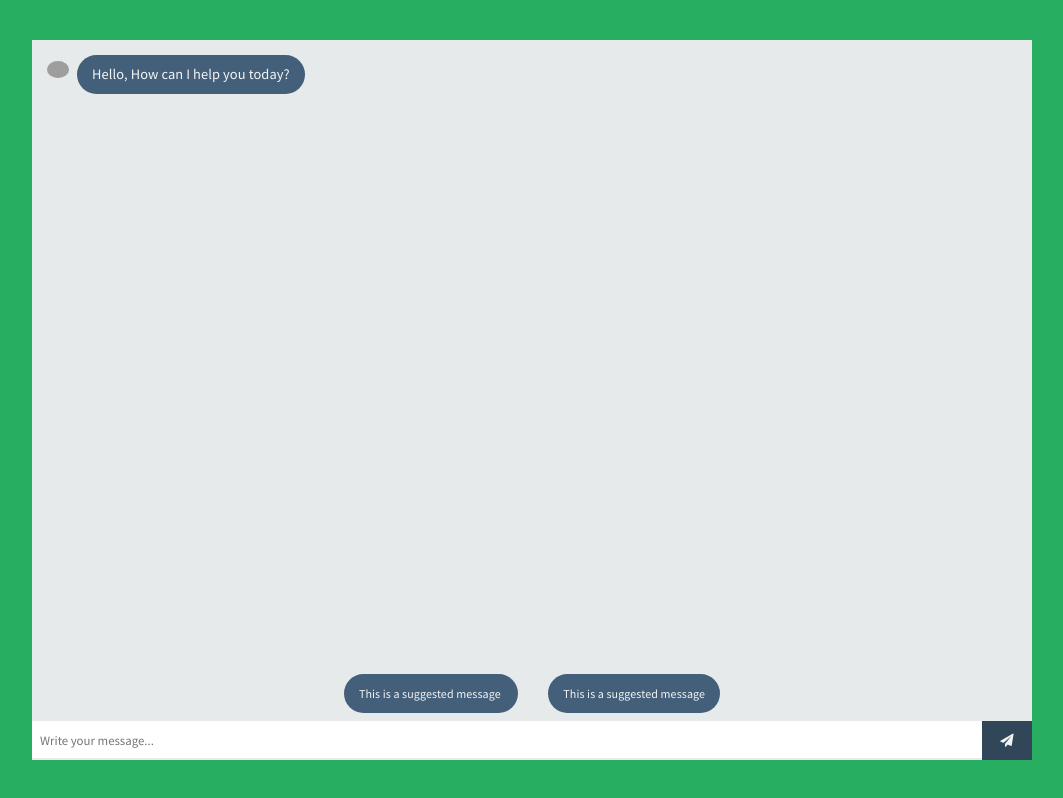
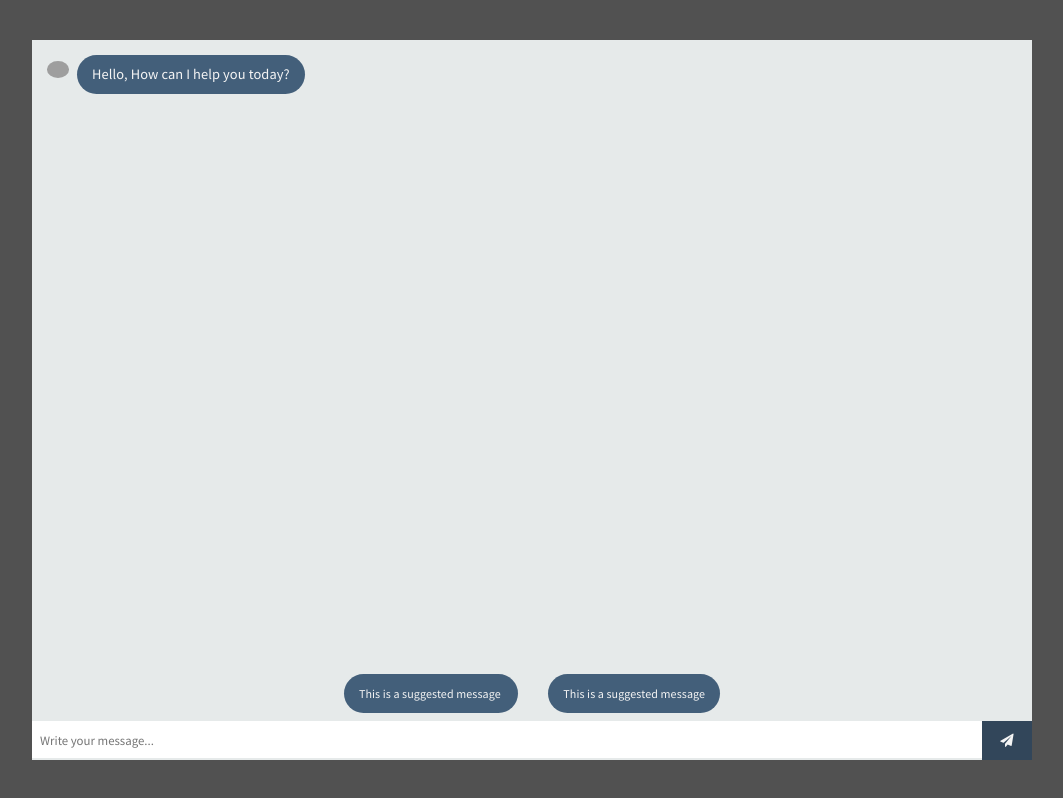
Before and after one commit to u1602283/cs261-front-end, a plain HTML site: page templates/index.html in a window 1280 px wide. Shown: the whole page, without its empty margins (108-1171 px from the left). Drawn offline with nearby package versions, Linux system fonts and the light colour scheme; grey boxes are pictures that could not be loaded.

Commit message:
Update main.css

```diff
--- a/static/css/main.css
+++ b/static/css/main.css
@@ -3,7 +3,7 @@ body {
   align-items: center;
   justify-content: center;
   min-height: 100vh;
-  background: #27ae60;
+  background: #515151;
   font-family: "proxima-nova", "Source Sans Pro", sans-serif;
   font-size: 1em;
   letter-spacing: 0.1px;
```
